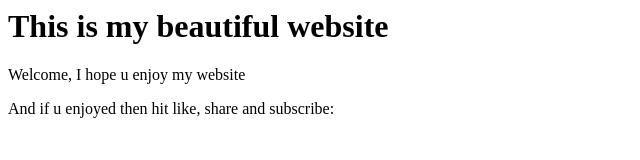
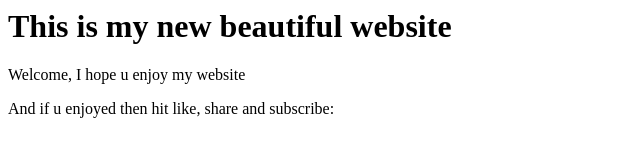
Before and after one commit to NikhilPatil231/DevOpsJan20126, a plain HTML site: page index.html in a window 1280 px wide. Shown: the whole page, without its empty margins (0-640 px from the left). Drawn offline with Linux system fonts and the light colour scheme.

Commit message:
new change done

```diff
--- a/index.html
+++ b/index.html
@@ -1,6 +1,6 @@
 <html>
 <title>This is my website </title>
-<h1> This is my beautiful website </h1>
+<h1> This is my new beautiful website </h1>
 <P> Welcome, I hope u enjoy my website</P>
 <P> And if u enjoyed then hit like, share and subscribe:</P>
 
```
